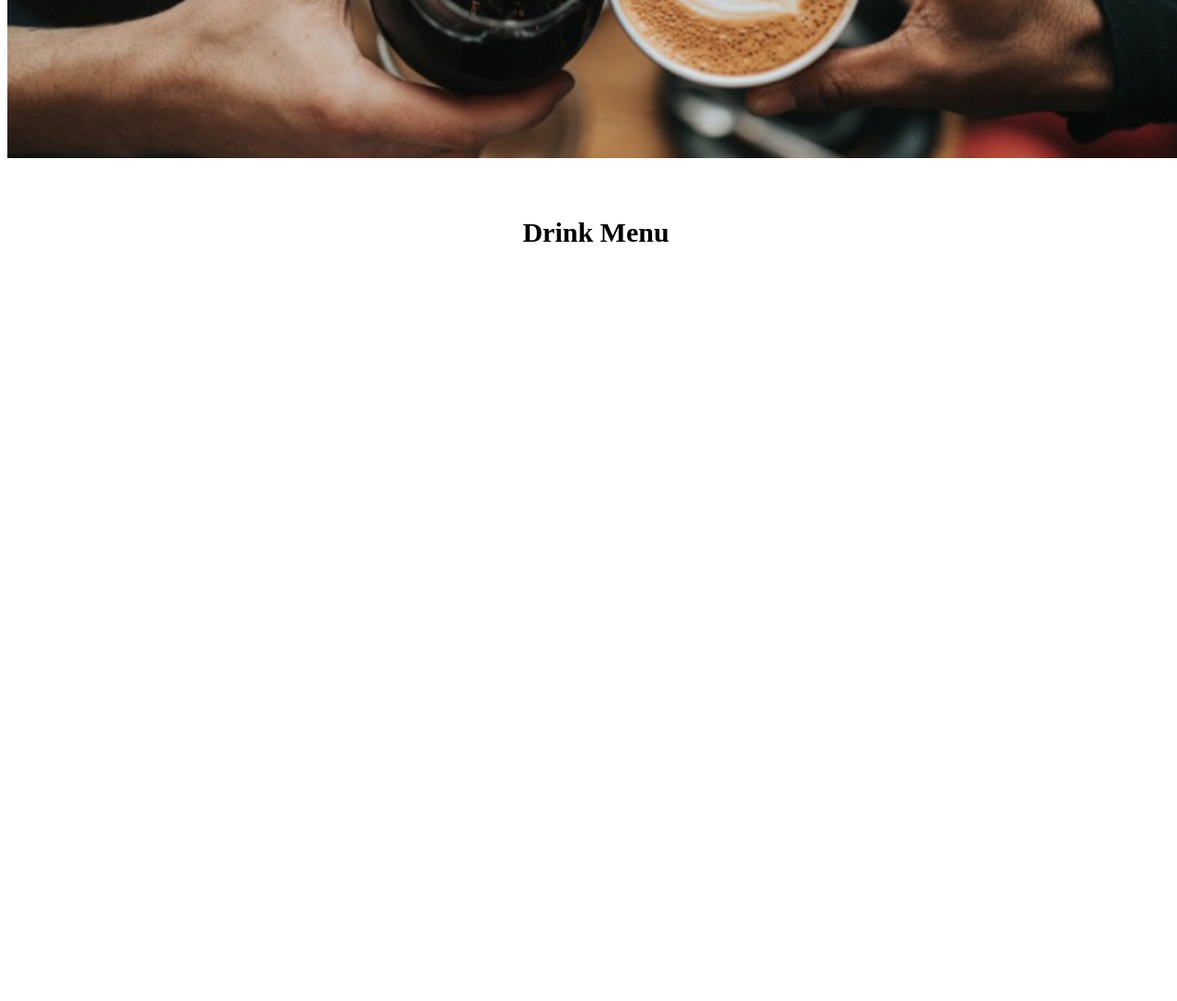
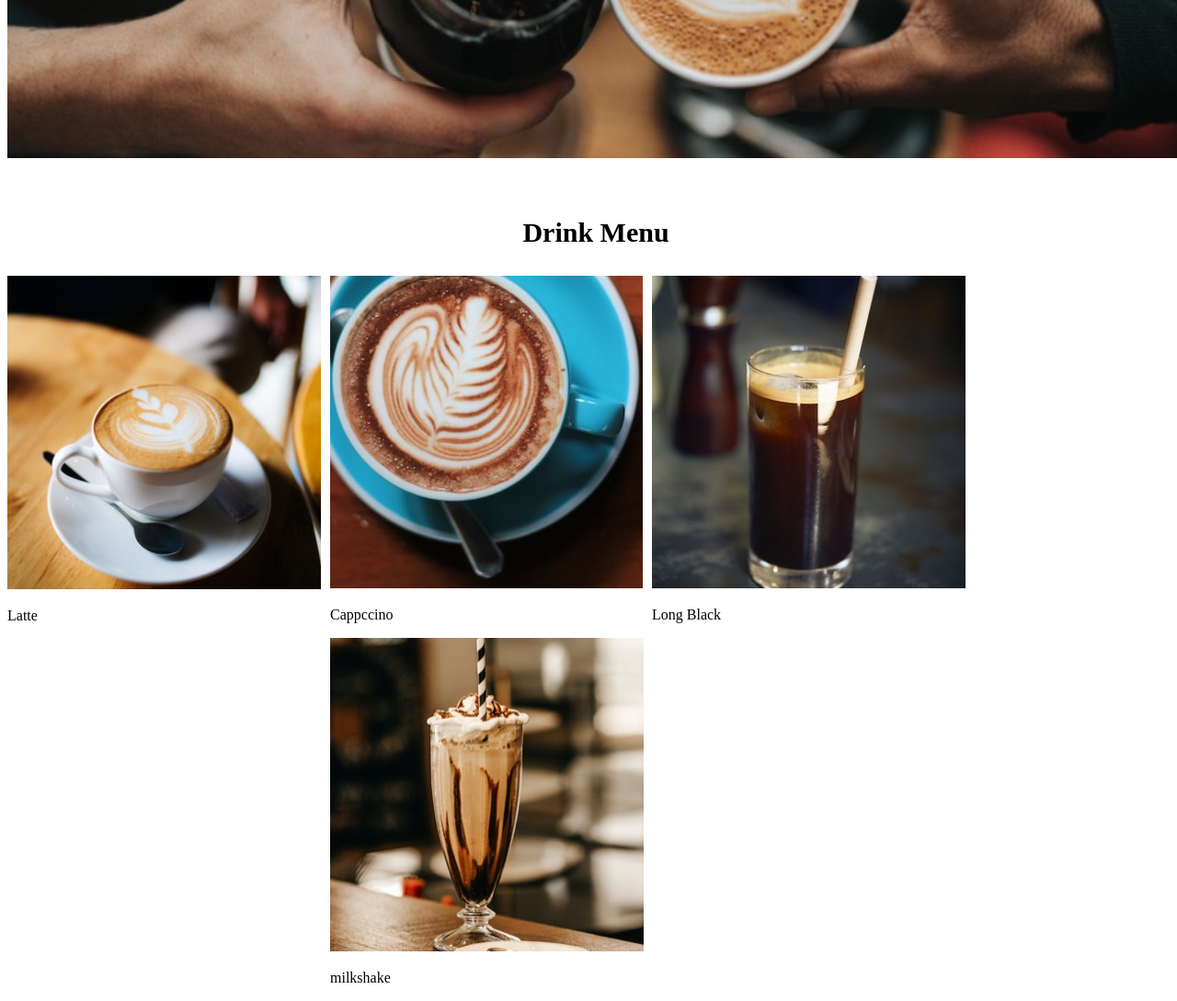
Before and after one commit to misakiTT/9-1-assignment, a plain HTML site: page index.html in a window 1280 px wide. Shown: the part 545-1634 px from the top of the page at 92% size. Before the commit the page ends 845 px from the top, so only its background shows below. Drawn offline with Linux system fonts and the light colour scheme.

Commit message:
Put images and drink name

```diff
--- a/index.html
+++ b/index.html
@@ -15,6 +15,22 @@
         <div class="menu">
             <div class="drinkmenu">
                 <h3>Drink Menu</h3>
+                <div class="drinks">
+                    <img src="latte.jpg" alt="">
+                    <p>Latte</p>
+                </div>
+                <div class="drinks">
+                    <img src="cappcino.jpg" alt="">
+                    <p>Cappccino</p>
+                </div>
+                <div class="drinks">
+                    <img src="longblack.jpg" alt="">
+                    <p>Long Black</p>
+                </div>
+                <div class="drinks">
+                    <img src="milkshake.jpg" alt="">
+                    <p>milkshake</p>
+                </div>
             </div>
         </div>
     </body>
--- a/stylesheet.css
+++ b/stylesheet.css
@@ -25,8 +25,17 @@ body {
     width:100%;
 }
 
+.menu {
+    height:500px
+}
+
 .menu h3{
     text-align: center;
     padding-top: 30px;
     font-size:30px;
 }
+
+.drinks {
+    float: left;
+    margin-right: 10px;
+  }
```
